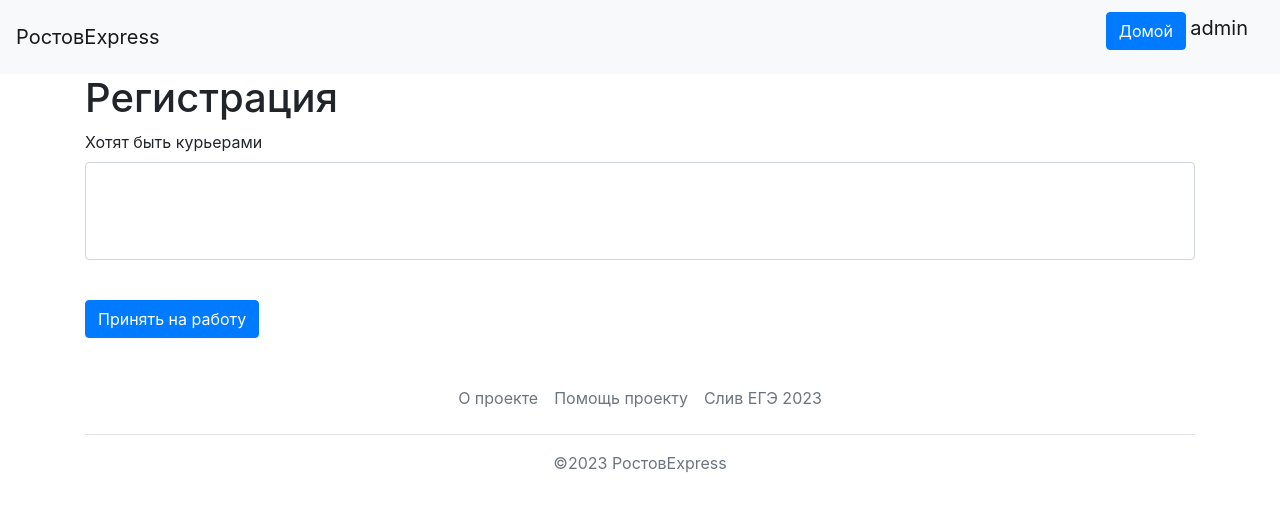
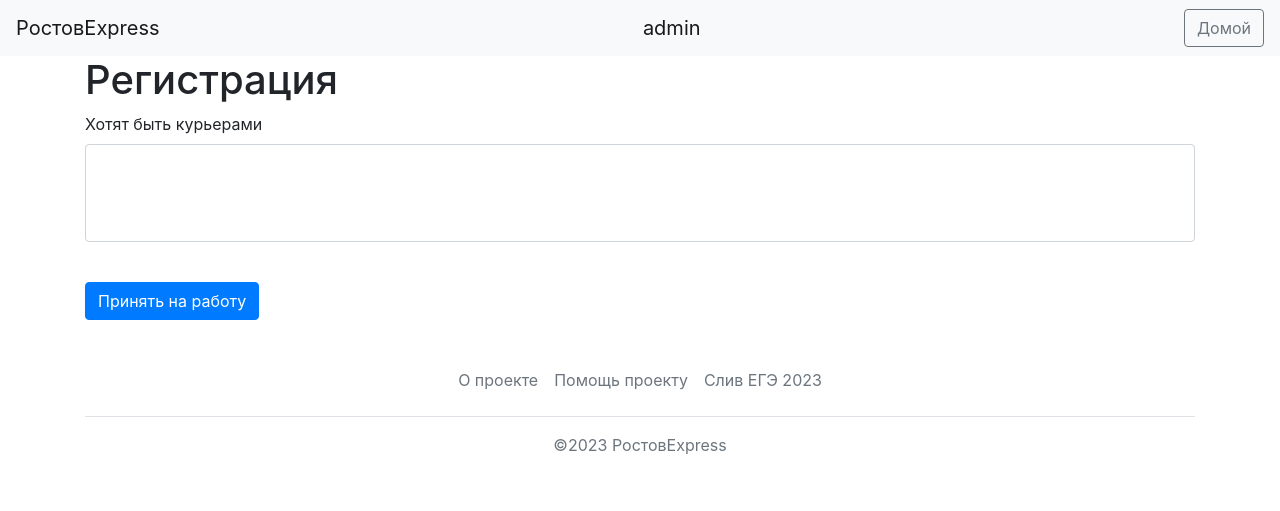
Before and after one commit to mishajirx/RostovExpress, a Flask app: page /couriers in a window 1280 px wide. Shown: the top 511 px of the page. Run offline with Flask 2, Linux system fonts and the light colour scheme; a user stored in the database is signed in; data comes from the database, SQL or seed files in the repository; lists and menus that the app fills with data are empty; some libraries are stand-ins or nearby versions.

Commit message:
Upgraded base.html

```diff
--- a/templates/base.html
+++ b/templates/base.html
@@ -14,10 +14,9 @@
     <nav class="navbar navbar-light bg-light">
         <a class="navbar-brand" href="#">РостовExpress</a>
         {% if current_user.is_authenticated %}
-            <p>
-                <a class="btn btn-primary " href="/">Домой</a>
-                <a class="navbar-brand" href="/logout">{{ current_user.name }}</a>
-            </p>
+
+            <a class="navbar-brand" href="/logout">{{ current_user.name }}</a>
+            <a class="btn btn-outline-secondary" style="font-size: medium; text-align: justify" href="/">Домой</a>
 
         {% else %}
             <p>
```
